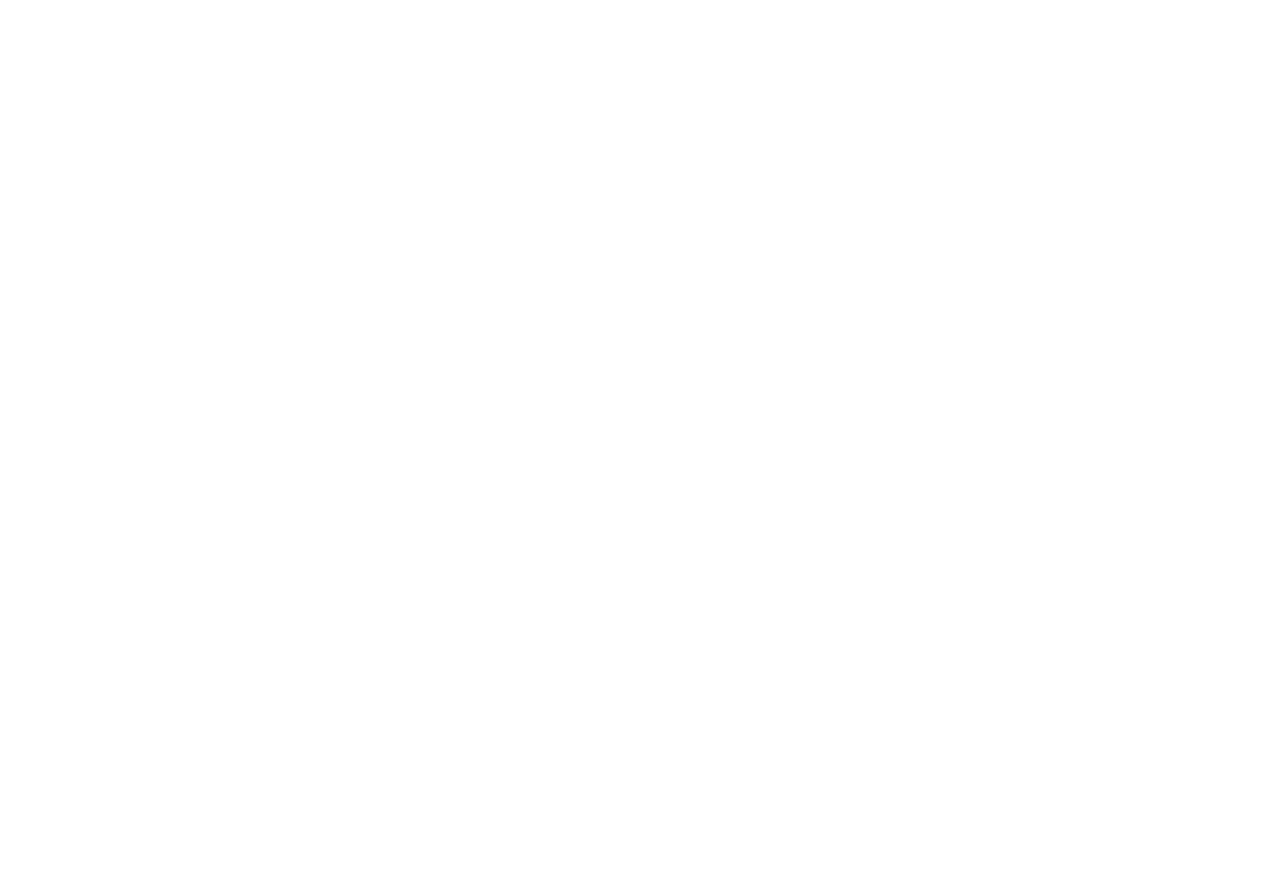
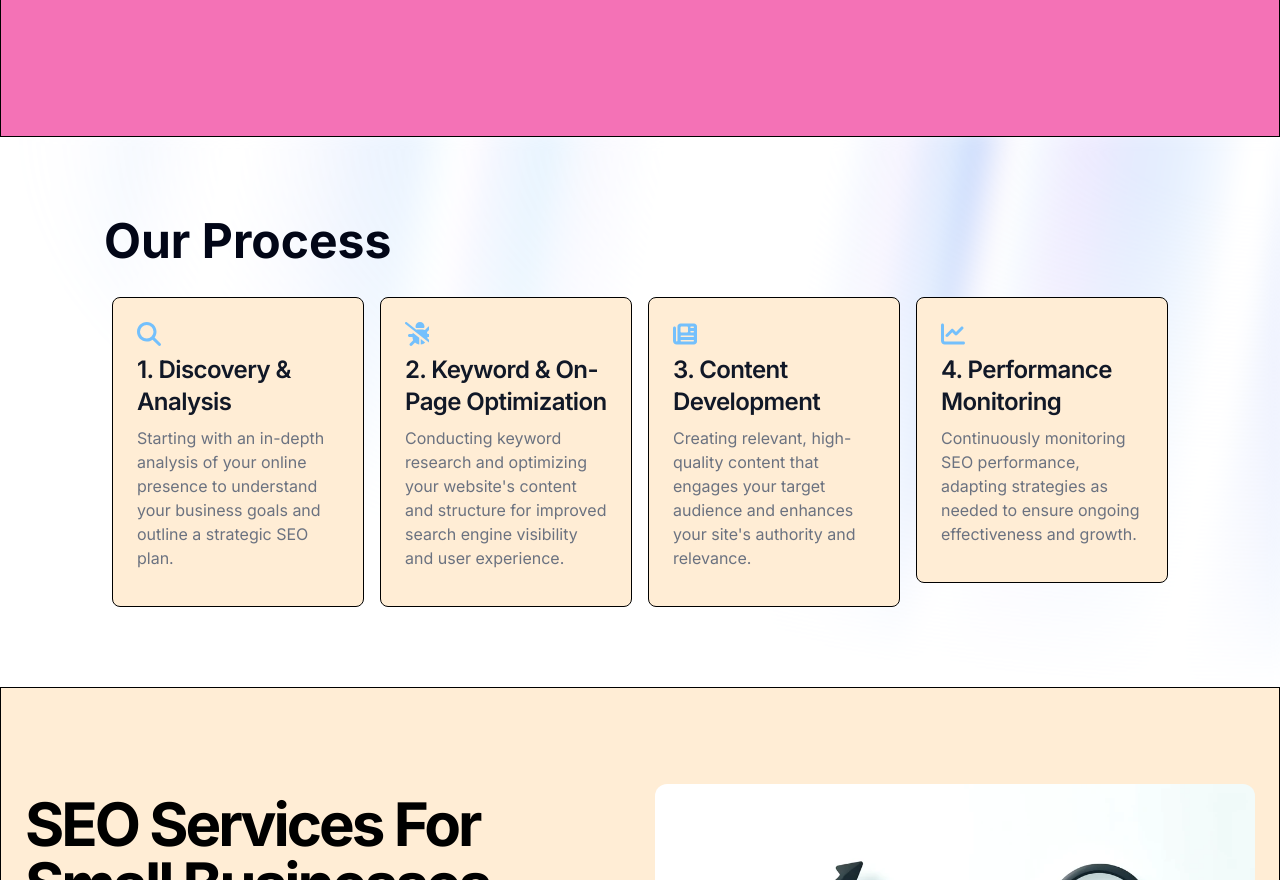
Before and after one commit to nathansmith-ux/folio, a Next.js app: page /seo in a window 1280 px wide. Shown: the part 1920-2800 px from the top of the page. Before the commit the page ends 1523 px from the top, so only its background shows below. Built offline with nearby package versions, Linux system fonts and the light colour scheme.

Commit message:
Finished SEO page

```diff
--- a/app/(marketing-site)/seo/page.tsx
+++ b/app/(marketing-site)/seo/page.tsx
@@ -1,9 +1,13 @@
 import { AuroraBackground } from "@/components/ui/background/AuraBackground"
 import CardGrid from "@/components/ui/card/CardGrid"
+import CardIconGrid from "@/components/ui/card/CardIconGrid"
+import CtaImage from "@/components/ui/cta/CtaImage"
+import CtaText from "@/components/ui/cta/CtaText"
 import { TypeWriterCta } from "@/components/ui/cta/TypeWriterCta"
 import Footer from "@/components/ui/footer/Footer"
 import NavBar from "@/components/ui/navigation/NavBar"
-import { words, services } from "@/site-copy/seoPage"
+import HeroWBullets from "@/components/ui/hero/HeroWBullets"
+import { words, services, process, bulletPoints } from "@/site-copy/seoPage"
 
 export default function SeoPage() {
   return (
@@ -19,6 +23,27 @@
       <CardGrid
         services={services}
       />
+      <CtaImage
+        header="Let's Expand Your Business's Digital Reach - Together"
+        description="Unleash your business's potential online, where our joint expertise and your vision come together to create a lasting digital impact."
+        image="/seo-page/seo-services.webp"
+        color="bg-pink-400"
+      />
+      <AuroraBackground>
+        <CardIconGrid
+          process={process}
+        />
+      </AuroraBackground>
+      <HeroWBullets
+        image="/seo-page/seo-process.webp"
+        header="SEO Services For Small Businesses"
+        description="Elevate your small business in the digital world with our tailored SEO services, designed to enhance your online visibility, attract more traffic, and drive growth"
+        bulletPoints={bulletPoints}
+      />
+      <CtaText
+        header="Are You Ready To Take Your Business To The Digital World?"
+        description="Let's carve out a piece of the internet for your business"
+      />
       <Footer />
     </main>
   )
--- a/app/(marketing-site)/web-dev/page.tsx
+++ b/app/(marketing-site)/web-dev/page.tsx
@@ -26,6 +26,7 @@
         header="Your Vision, Our Expertise - Let's Scale To New Heights Together"
         description="Transform your vision into reality with our expertise in web development – let's create your digital masterpiece together"
         image="/cta/cta-image.webp"
+        color="bg-blue-500"
       />
       <CardIconGrid
         process={process}
--- a/components/ui/card/CardIcon.tsx
+++ b/components/ui/card/CardIcon.tsx
@@ -2,6 +2,9 @@
 import CodingIcon from "../icons/CodingIcon";
 import OptimizeIcon from "../icons/OptimizeIcon";
 import LaunchIcon from "../icons/LaunchIcon";
+import ContentIcon from "../icons/ContentIcon";
+import MagnifyIcon from "../icons/MagnifyIcon";
+import PerformanceIcon from "../icons/PerformanceIcon";
 
 // Renders A Specific Icon Based On The Name Of The Icon From Props
 function renderIcon(iconName: string) {
@@ -14,6 +17,12 @@
       return <OptimizeIcon />
     case 'LaunchIcon':
       return <LaunchIcon />
+    case 'ContentIcon':
+      return <ContentIcon />
+    case 'MagnifyIcon':
+      return <MagnifyIcon />
+    case 'PerformanceIcon':
+      return <PerformanceIcon />
     case 'NextjsIcon':
       return
     case 'PrismaIcon':
--- a/components/ui/cta/CtaImage.tsx
+++ b/components/ui/cta/CtaImage.tsx
@@ -1,9 +1,16 @@
 import Image from "next/image"
 import ElevatorPitchButton from "../button/ElevatorPitchButton"
 
-function CtaImage({ header, description, image }: { header: string, description: string, image: string }) {
+interface CtaImageProps {
+  header: string,
+  description: string,
+  image: string,
+  color: string
+}
+
+function CtaImage({ header, description, image, color }: CtaImageProps) {
   return (
-    <section className="bg-blue-500 py-20 md:px-10 border border-black">
+    <section className={`${color} py-20 md:px-10 border border-black`}>
       <div className="gap-8 items-center py-8 px-4 mx-auto max-w-screen-xl xl:gap-16 md:grid md:grid-cols-2 sm:py-16 lg:px-6">
           <Image
             className="w-full dark:hidden"
--- /dev/null
+++ b/components/ui/cta/CtaText.tsx
@@ -0,0 +1,28 @@
+import ConsultationButton from "../button/ConsultationButton"
+import ElevatorPitchButton from "../button/ElevatorPitchButton"
+
+interface CtaTextProps {
+  header: string,
+  description: string
+}
+
+export default function CtaText({ header, description }: CtaTextProps) {
+  return (
+    <section className="w-full py-32">
+      <div className="container grid items-center justify-center gap-4 px-4 md:px-6 mx-auto">
+        <div className="space-y-3">
+          <div className="flex justify-center">
+            <ConsultationButton />
+          </div>
+          <h2 className="text-3xl font-bold tracking-tighter md:text-4xl/tight">{header}</h2>
+          <p className="text-gray-500 text-center md:text-xl/relaxed lg:text-base/relaxed xl:text-xl/relaxed">
+            {description}
+          </p>
+        </div>
+        <div className="flex justify-center flex-colgap-2 min-[400px]:flex-row">
+          <ElevatorPitchButton />
+        </div>
+      </div>
+    </section>
+  )
+}
--- /dev/null
+++ b/components/ui/icons/ContentIcon.tsx
@@ -0,0 +1,15 @@
+export default function ContentIcon() {
+  return (
+    <div className="mb-2">
+      <svg
+        xmlns="http://www.w3.org/2000/svg"
+        viewBox="0 0 512 512"
+        className="w-6 h-6"
+        aria-hidden="true"
+        fill="none"
+      >
+      <path fill="#74C0FC" d="M96 96c0-35.3 28.7-64 64-64H448c35.3 0 64 28.7 64 64V416c0 35.3-28.7 64-64 64H80c-44.2 0-80-35.8-80-80V128c0-17.7 14.3-32 32-32s32 14.3 32 32V400c0 8.8 7.2 16 16 16s16-7.2 16-16V96zm64 24v80c0 13.3 10.7 24 24 24H296c13.3 0 24-10.7 24-24V120c0-13.3-10.7-24-24-24H184c-13.3 0-24 10.7-24 24zm208-8c0 8.8 7.2 16 16 16h48c8.8 0 16-7.2 16-16s-7.2-16-16-16H384c-8.8 0-16 7.2-16 16zm0 96c0 8.8 7.2 16 16 16h48c8.8 0 16-7.2 16-16s-7.2-16-16-16H384c-8.8 0-16 7.2-16 16zM160 304c0 8.8 7.2 16 16 16H432c8.8 0 16-7.2 16-16s-7.2-16-16-16H176c-8.8 0-16 7.2-16 16zm0 96c0 8.8 7.2 16 16 16H432c8.8 0 16-7.2 16-16s-7.2-16-16-16H176c-8.8 0-16 7.2-16 16z"/>
+      </svg>
+    </div>
+  );
+}
--- /dev/null
+++ b/components/ui/icons/MagnifyIcon.tsx
@@ -0,0 +1,15 @@
+export default function MagnifyIcon() {
+  return (
+    <div className="mb-2">
+      <svg
+        xmlns="http://www.w3.org/2000/svg"
+        viewBox="0 0 512 512"
+        className="w-6 h-6"
+        aria-hidden="true"
+        fill="none"
+      >
+      <path fill="#74C0FC" d="M416 208c0 45.9-14.9 88.3-40 122.7L502.6 457.4c12.5 12.5 12.5 32.8 0 45.3s-32.8 12.5-45.3 0L330.7 376c-34.4 25.2-76.8 40-122.7 40C93.1 416 0 322.9 0 208S93.1 0 208 0S416 93.1 416 208zM208 352a144 144 0 1 0 0-288 144 144 0 1 0 0 288z"/>
+      </svg>
+    </div>
+  );
+}
--- /dev/null
+++ b/components/ui/icons/PerformanceIcon.tsx
@@ -0,0 +1,15 @@
+export default function PerformanceIcon() {
+  return (
+    <div className="mb-2">
+      <svg
+        xmlns="http://www.w3.org/2000/svg"
+        viewBox="0 0 512 512"
+        className="w-6 h-6"
+        aria-hidden="true"
+        fill="none"
+      >
+      <path fill="#74C0FC" d="M64 64c0-17.7-14.3-32-32-32S0 46.3 0 64V400c0 44.2 35.8 80 80 80H480c17.7 0 32-14.3 32-32s-14.3-32-32-32H80c-8.8 0-16-7.2-16-16V64zm406.6 86.6c12.5-12.5 12.5-32.8 0-45.3s-32.8-12.5-45.3 0L320 210.7l-57.4-57.4c-12.5-12.5-32.8-12.5-45.3 0l-112 112c-12.5 12.5-12.5 32.8 0 45.3s32.8 12.5 45.3 0L240 221.3l57.4 57.4c12.5 12.5 32.8 12.5 45.3 0l128-128z"/>
+      </svg>
+    </div>
+  );
+}
--- a/site-copy/seoPage.ts
+++ b/site-copy/seoPage.ts
@@ -47,3 +47,35 @@
   "Surferseo",
   "Screamingfrog"
 ]
+
+export const process = [
+  {
+    title: "1. Discovery & Analysis",
+    description: "Starting with an in-depth analysis of your online presence to understand your business goals and outline a strategic SEO plan.",
+    icon: "MagnifyIcon"
+  },
+  {
+    title: "2. Keyword & On-Page Optimization",
+    description: "Conducting keyword research and optimizing your website's content and structure for improved search engine visibility and user experience.",
+    icon: "OptimizeIcon"
+  },
+  {
+    title: "3. Content Development",
+    description: "Creating relevant, high-quality content that engages your target audience and enhances your site's authority and relevance.",
+    icon: "ContentIcon"
+  },
+  {
+    title: "4. Performance Monitoring",
+    description: "Continuously monitoring SEO performance, adapting strategies as needed to ensure ongoing effectiveness and growth.",
+    icon: "PerformanceIcon"
+  }
+];
+
+export const bulletPoints = [
+  "Optimizing for local markets to boost small business visibility and attract nearby customers",
+  "Developing affordable keyword strategies to enhance search rankings tailored for small business budgets",
+  "Creating engaging, niche-focused content that resonates with your specific audience and community",
+  "Improving website usability and performance for a superior small business customer experience",
+  "Building local connections with directories and businesses to strengthen community presence and relevance",
+  "Conducting comprehensive, small business-friendly SEO audits for actionable insights and strategic growth"
+];
```
Also changed, not shown: public/seo-page/seo-process.webp (added), public/seo-page/seo-services.webp (added).
